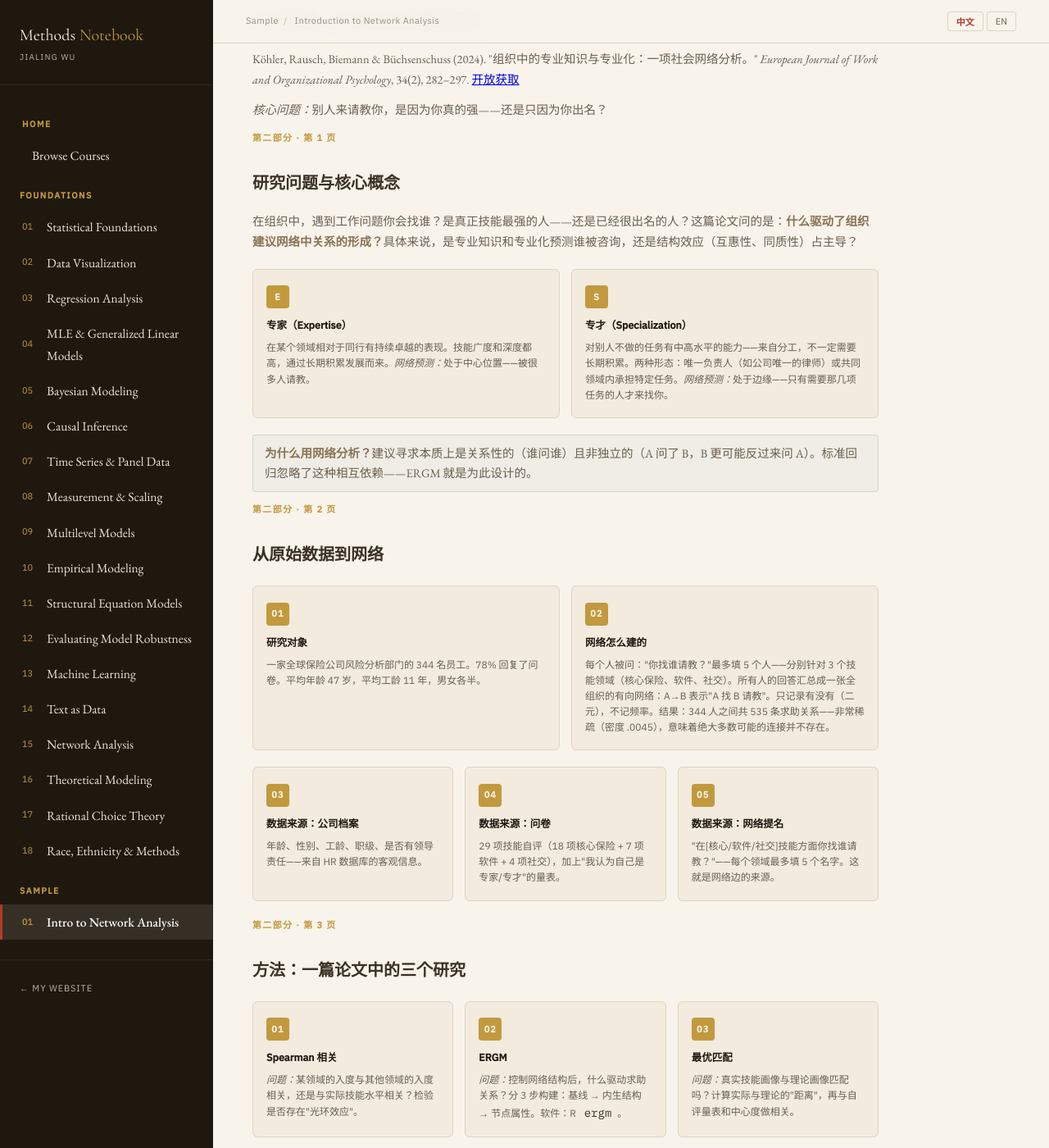
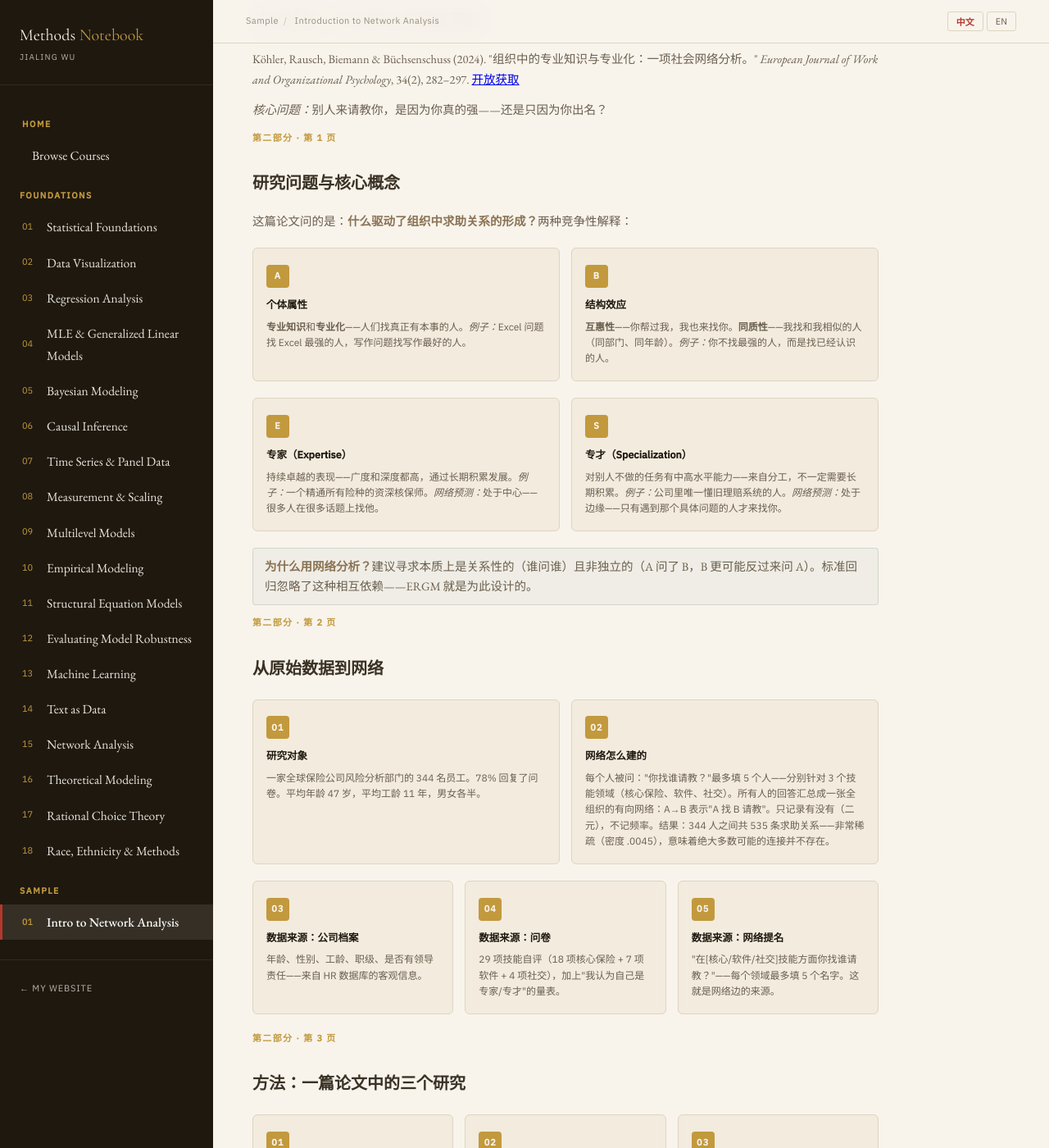
Before and after one commit to jialing-wu/jialing-wu.github.io, a Jekyll site: the page built from methods/sample-network-intro.html, in a window 1280 px wide and 1400 px high, scrolled down 4245 px. Shown: the whole window at 82% size. Built offline with Jekyll 4.4.1, drawn with Linux system fonts in a browser that asks for light colours; some of the changed text lies outside the part shown.

Commit message:
RQ slide: add examples for all key terms

```diff
--- a/methods/sample-network-intro.html
+++ b/methods/sample-network-intro.html
@@ -668,23 +668,40 @@ body.presenting .pres-progress{
   <h2 data-lang="en">Research Question &amp; Core Concepts</h2>
   <h2 data-lang="zh">研究问题与核心概念</h2>
 
-  <p class="method-desc" data-lang="en">In an organization, who do you turn to when you hit a work problem? Is it the person who is truly the most skilled — or simply the person who is already well-known? This paper asks: <strong>What drives the formation of advice-seeking ties in an organizational network?</strong> Specifically, do expertise and specialization predict who gets asked, or do structural effects (reciprocity, homophily) dominate?</p>
-  <p class="method-desc" data-lang="zh">在组织中，遇到工作问题你会找谁？是真正技能最强的人——还是已经很出名的人？这篇论文问的是：<strong>什么驱动了组织建议网络中关系的形成？</strong>具体来说，是专业知识和专业化预测谁被咨询，还是结构效应（互惠性、同质性）占主导？</p>
+  <p class="method-desc" data-lang="en">This paper asks: <strong>What drives the formation of advice-seeking ties in an organizational network?</strong> Two competing explanations:</p>
+  <p class="method-desc" data-lang="zh">这篇论文问的是：<strong>什么驱动了组织中求助关系的形成？</strong>两种竞争性解释：</p>
+
+  <div class="check-grid" style="grid-template-columns:1fr 1fr">
+    <div class="check-card">
+      <div class="check-icon">A</div>
+      <div class="check-title" data-lang="en">Individual Attributes</div>
+      <div class="check-title" data-lang="zh">个体属性</div>
+      <div class="check-desc" data-lang="en"><strong>Expertise</strong> and <strong>specialization</strong> — people seek out whoever is truly skilled. <em>Example:</em> you ask the best Excel person about Excel, the best writer about writing.</div>
+      <div class="check-desc" data-lang="zh"><strong>专业知识</strong>和<strong>专业化</strong>——人们找真正有本事的人。<em>例子：</em>Excel 问题找 Excel 最强的人，写作问题找写作最好的人。</div>
+    </div>
+    <div class="check-card">
+      <div class="check-icon">B</div>
+      <div class="check-title" data-lang="en">Structural Effects</div>
+      <div class="check-title" data-lang="zh">结构效应</div>
+      <div class="check-desc" data-lang="en"><strong>Reciprocity</strong> — you helped me, so I ask you back. <strong>Homophily</strong> — I ask people similar to me (same department, same age). <em>Example:</em> you don't ask the best person, you ask the person you already know.</div>
+      <div class="check-desc" data-lang="zh"><strong>互惠性</strong>——你帮过我，我也来找你。<strong>同质性</strong>——我找和我相似的人（同部门、同年龄）。<em>例子：</em>你不找最强的人，而是找已经认识的人。</div>
+    </div>
+  </div>
 
   <div class="check-grid" style="grid-template-columns:1fr 1fr">
     <div class="check-card">
       <div class="check-icon">E</div>
       <div class="check-title" data-lang="en">Expert (Expertise)</div>
       <div class="check-title" data-lang="zh">专家（Expertise）</div>
-      <div class="check-desc" data-lang="en">Sustained superior performance relative to peers in a domain. Both breadth and depth of skills are high, developed through long-term accumulation. <em>Network prediction:</em> central position — sought by many.</div>
-      <div class="check-desc" data-lang="zh">在某个领域相对于同行有持续卓越的表现。技能广度和深度都高，通过长期积累发展而来。<em>网络预测：</em>处于中心位置——被很多人请教。</div>
+      <div class="check-desc" data-lang="en">Sustained superior performance — both breadth and depth, developed through long-term accumulation. <em>Example:</em> a senior underwriter who masters all types of insurance products. <em>Network prediction:</em> central — sought by many people on many topics.</div>
+      <div class="check-desc" data-lang="zh">持续卓越的表现——广度和深度都高，通过长期积累发展。<em>例子：</em>一个精通所有险种的资深核保师。<em>网络预测：</em>处于中心——很多人在很多话题上找他。</div>
     </div>
     <div class="check-card">
       <div class="check-icon">S</div>
       <div class="check-title" data-lang="en">Specialist (Specialization)</div>
       <div class="check-title" data-lang="zh">专才（Specialization）</div>
-      <div class="check-desc" data-lang="en">Mid-to-high competence on tasks others don't do — arising from division of labor, not necessarily long-term accumulation. Two forms: sole-responsible (e.g. the only lawyer) or task-specific within a shared domain. <em>Network prediction:</em> peripheral — only those needing that task come to you.</div>
-      <div class="check-desc" data-lang="zh">对别人不做的任务有中高水平的能力——来自分工，不一定需要长期积累。两种形态：唯一负责人（如公司唯一的律师）或共同领域内承担特定任务。<em>网络预测：</em>处于边缘——只有需要那几项任务的人才来找你。</div>
+      <div class="check-desc" data-lang="en">Mid-to-high competence on tasks others don't do — from division of labor, not necessarily long-term accumulation. <em>Example:</em> the only person who knows the legacy claims system. <em>Network prediction:</em> peripheral — only people with that specific problem come to you.</div>
+      <div class="check-desc" data-lang="zh">对别人不做的任务有中高水平能力——来自分工，不一定需要长期积累。<em>例子：</em>公司里唯一懂旧理赔系统的人。<em>网络预测：</em>处于边缘——只有遇到那个具体问题的人才来找你。</div>
     </div>
   </div>
 
@@ -752,8 +769,8 @@ body.presenting .pres-progress{
       <div class="check-icon">01</div>
       <div class="check-title" data-lang="en">Spearman Correlations</div>
       <div class="check-title" data-lang="zh">Spearman 相关</div>
-      <div class="check-desc" data-lang="en"><em>Question:</em> Is in-degree in one skill domain correlated with in-degree in others, or with actual skill levels? Tests whether a "halo effect" exists.</div>
-      <div class="check-desc" data-lang="zh"><em>问题：</em>某领域的入度与其他领域的入度相关，还是与实际技能水平相关？检验是否存在"光环效应"。</div>
+      <div class="check-desc" data-lang="en"><em>Question:</em> If someone is frequently asked for insurance advice, are they also asked about software and social skills — even if they aren't actually good at those? If yes, that's a "halo effect": reputation in one area spills over to all areas.</div>
+      <div class="check-desc" data-lang="zh"><em>问题：</em>如果一个人经常被请教保险问题，他是否也会被请教软件和社交问题——即使他在那些方面并不擅长？如果是，这就是"光环效应"：一个领域的声誉溢出到了所有领域。</div>
     </div>
     <div class="check-card">
       <div class="check-icon">02</div>
```
